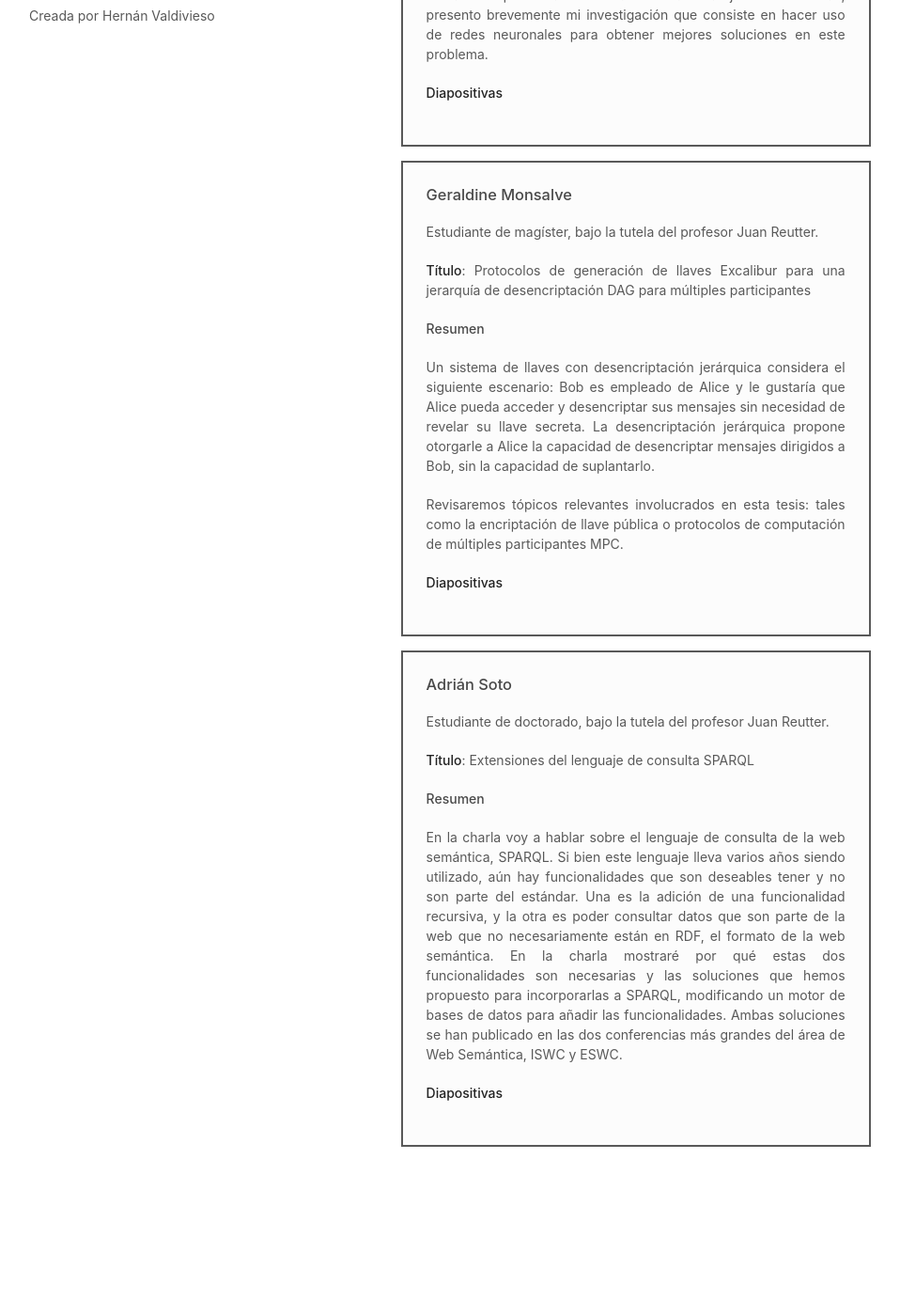
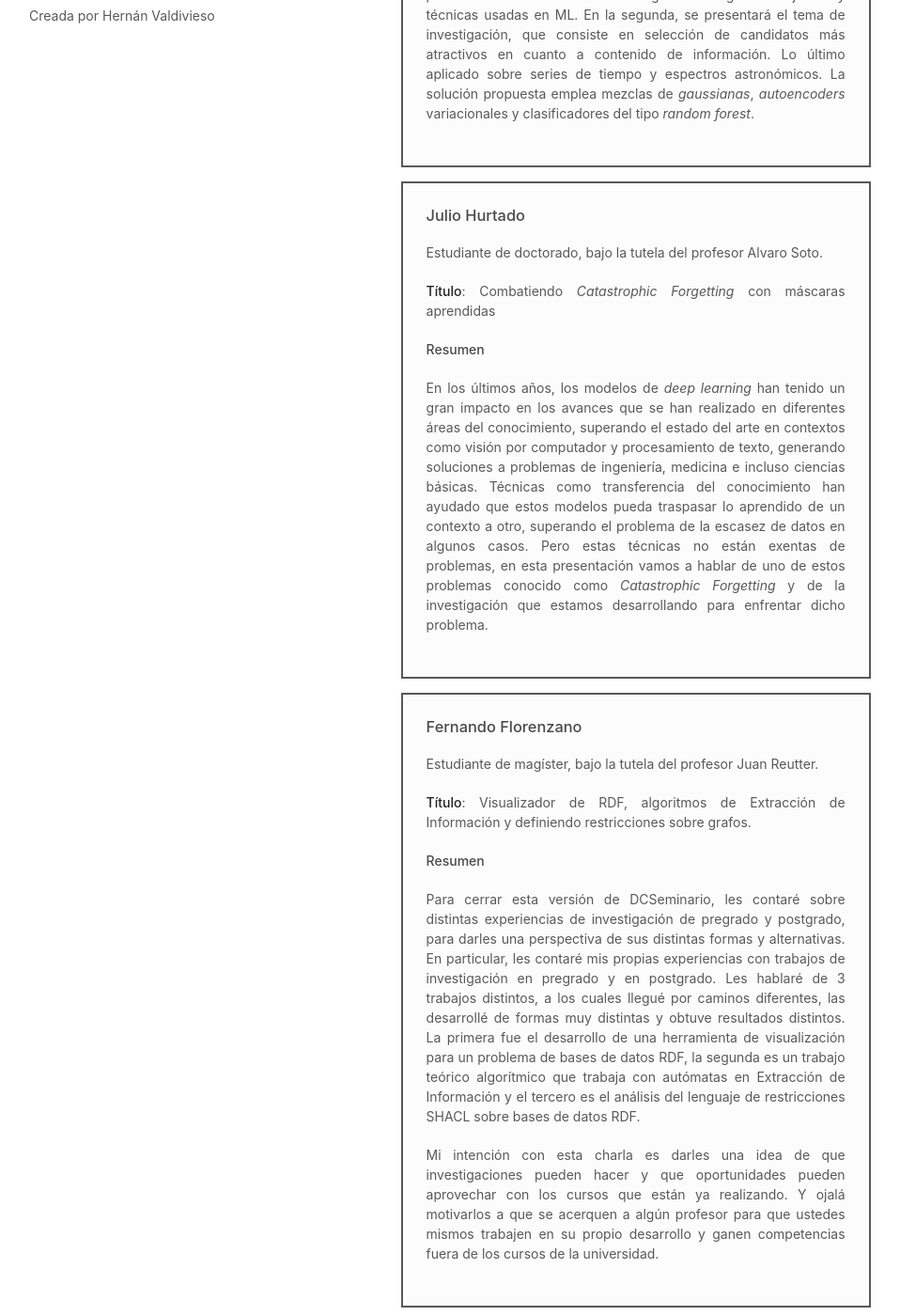
Before and after one commit to capitulo-acm-puc/capitulo-acm-puc.github.io, a Jekyll site: the page built from 10-dcseminario.md, in a window 1280 px wide and 1400 px high, scrolled down 859 px. Shown: the whole window at 94% size, without its empty margins (179-1137 px from the left). Built offline with Jekyll 4.4.1, drawn with Linux system fonts in a browser that asks for light colours; before the commit the page ends 2144 px from its top, so only the background shows below that; some of the changed text lies outside the part shown.

Commit message:
:star: Added v2 of DCSeminario

```diff
--- a/10-dcseminario.md
+++ b/10-dcseminario.md
@@ -17,9 +17,59 @@ Estas sesiones se acompañan de comida para sus asistentes, y una chapita de edi
 
 ## ¿Cuándo y dónde?
 
-El primer DCSeminario se realizará el **martes 2 de octubre, de 15:30 a 16:50**, en la **sala B25, de Ingeniería**.
+El segundo DCSeminario se realizará el **martes 23 de octubre, de 15:30 a 17:00**, en el **Auditorio San Agustín, primer piso del edificio San Agustín de Ingeniería (entrada de Campus San Joaquín)**.
+
+## Lineup DCSeminario #2
+
+<div class="lineup">
+
+### Javiera Astudillo
+Estudiante de magíster, bajo la tutela del profesor Karim Pichara.
+
+**Título**: Aprendizaje de Máquinas para selección de candidatos informativos en datos astronómicos
+
+#### Resumen
+
+¿Cómo aprender patrones automáticamente a partir de los datos? Este es uno de los objetivos de Aprendizaje de Máquinas. Por medio de diversas herramientas estadísticas es posible desarrollar modelos que permitan regresionar o clasificar datos. En la primera parte de esta charla se abordará a grandes rasgos los objetivos y técnicas usadas en ML. En la segunda, se presentará el tema de investigación, que consiste en selección de candidatos más atractivos en cuanto a contenido de información. Lo último aplicado sobre series de tiempo y espectros astronómicos. La solución propuesta emplea mezclas de *gaussianas*, *autoencoders* variacionales y clasificadores del tipo *random forest*.
+
+<!-- [**Diapositivas**](/assets/diapos_franco.pdf) -->
+
+</div>
+<div class="lineup">
+
+### Julio Hurtado
+Estudiante de doctorado, bajo la tutela del profesor Alvaro Soto.
+
+**Título**: Combatiendo *Catastrophic Forgetting* con máscaras aprendidas
+
+
+#### Resumen
+
+En los últimos años, los modelos de *deep learning* han tenido un gran impacto en los avances que se han realizado en diferentes áreas del conocimiento, superando el estado del arte en contextos como visión por computador y procesamiento de texto, generando soluciones a problemas de ingeniería, medicina e incluso ciencias básicas. Técnicas como transferencia del conocimiento han ayudado que estos modelos pueda traspasar lo aprendido de un contexto a otro, superando el problema de la escasez de datos en algunos casos. Pero estas técnicas no están exentas de problemas, en esta presentación vamos a hablar de uno de estos problemas conocido como *Catastrophic Forgetting* y de la investigación que estamos desarrollando para enfrentar dicho problema.
+
+<!-- [**Diapositivas**](/assets/diapos_geraldine.pdf) -->
+
+</div>
+<div class="lineup">
+
+### Fernando Florenzano
+Estudiante de magíster, bajo la tutela del profesor Juan Reutter.
+
+**Título**: Visualizador de RDF, algoritmos de Extracción de Información y definiendo restricciones sobre grafos.
+
+#### Resumen
+
+Para cerrar esta versión de DCSeminario, les contaré sobre distintas experiencias de investigación de pregrado y postgrado, para darles una perspectiva de sus distintas formas y alternativas. En particular, les contaré mis propias experiencias con trabajos de investigación en pregrado y en postgrado. Les hablaré de 3 trabajos distintos, a los cuales llegué por caminos diferentes, las desarrollé de formas muy distintas y obtuve resultados distintos. La primera fue el desarrollo de una herramienta de visualización para un problema de bases de datos RDF, la segunda es un trabajo teórico algorítmico que trabaja con autómatas en Extracción de Información y el tercero es el análisis del lenguaje de restricciones SHACL sobre bases de datos RDF.
+
+Mi intención con esta charla es darles una idea de que investigaciones pueden hacer y que oportunidades pueden aprovechar con los cursos que están ya realizando. Y ojalá motivarlos a que se acerquen a algún profesor para que ustedes mismos trabajen en su propio desarrollo y ganen competencias fuera de los cursos de la universidad.
+
+<!-- [**Diapositivas**](/assets/diapos_adrian.pdf) -->
+
+</div>
 
 ## Lineup DCSeminario #1
+
+El primer DCSeminario se realizó el **martes 2 de octubre, de 15:30 a 16:50**, en la **sala B25, de Ingeniería**.
 
 <div class="lineup">
 
```
